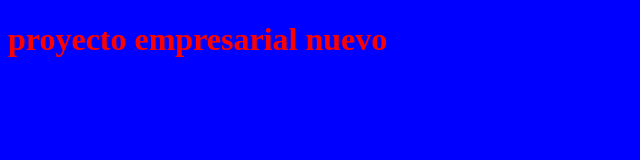
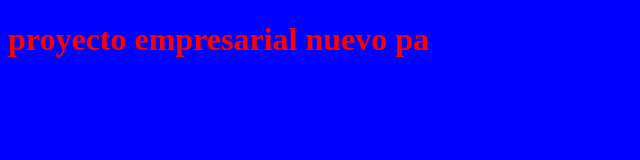
Before and after one commit to victorgallegosGIT/CursoGit, a plain HTML site: page index.html in a window 1280 px wide. Shown: the full height of the page, 0-640 px from the left. Drawn offline with Linux system fonts and the light colour scheme.

Commit message:
Update index.html

```diff
--- a/index.html
+++ b/index.html
@@ -5,6 +5,6 @@
 	<link rel="stylesheet" type="text/css" href="css/estilos.css">
 </head>
 <body>
-<h1>proyecto empresarial nuevo</h1>
+<h1>proyecto empresarial nuevo pa</h1>
 </body>
 </html>
```
